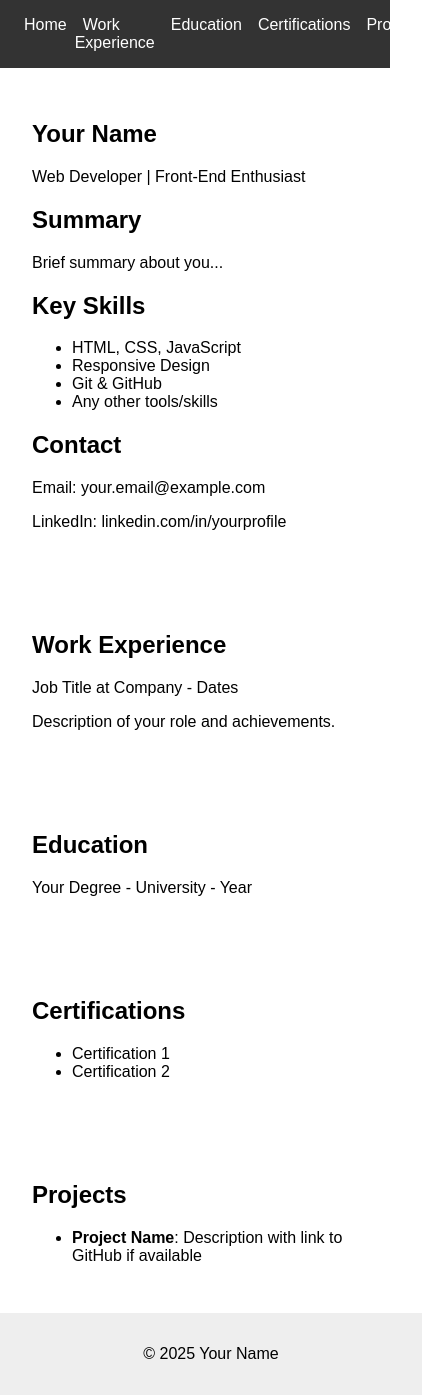
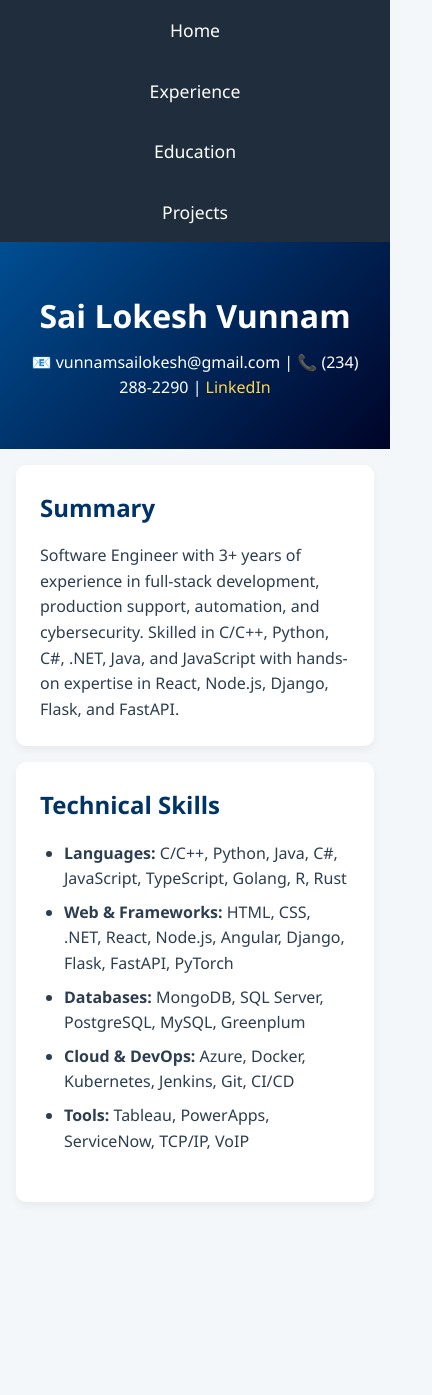
Before and after one commit to sailokesh33/webfolio, a plain HTML site: page index.html in a window 390 px wide. Shown: the whole page, 432 px wide, since content can reach past the window. After the commit the page ends 1218 px from the top, so only its background shows below. Drawn offline with Linux system fonts and the light colour scheme.

Commit message:
Add files via upload
new files

```diff
--- a/index.html
+++ b/index.html
@@ -1,71 +1,41 @@
 <!DOCTYPE html>
 <html lang="en">
 <head>
-  <meta charset="UTF-8" />
-  <meta name="viewport" content="width=device-width, initial-scale=1.0"/>
-  <title>My Portfolio</title>
-  <link rel="stylesheet" href="style.css"/>
+  <meta charset="UTF-8">
+  <title>Sai Lokesh Vunnam | Portfolio</title>
+  <link rel="stylesheet" href="style.css">
 </head>
 <body>
+  <nav>
+    <ul>
+      <li><a href="index.html">Home</a></li>
+      <li><a href="experience.html">Experience</a></li>
+      <li><a href="education.html">Education</a></li>
+      <li><a href="projects.html">Projects</a></li>
+    </ul>
+  </nav>
+
   <header>
-    <nav>
-      <ul>
-        <li><a href="#home">Home</a></li>
-        <li><a href="#work">Work Experience</a></li>
-        <li><a href="#education">Education</a></li>
-        <li><a href="#certifications">Certifications</a></li>
-        <li><a href="#projects">Projects</a></li>
-      </ul>
-    </nav>
+    <h1>Sai Lokesh Vunnam</h1>
+    <p>📧 vunnamsailokesh@gmail.com | 📞 (234) 288-2290 |
+      <a href="https://www.linkedin.com/in/sai-lokesh-vunnam-5633b0151" target="_blank">LinkedIn</a>
+    </p>
   </header>
 
-  <section id="home">
-    <h1>Your Name</h1>
-    <p>Web Developer | Front-End Enthusiast</p>
+  <section>
     <h2>Summary</h2>
-    <p>Brief summary about you...</p>
-    <h2>Key Skills</h2>
-    <ul>
-      <li>HTML, CSS, JavaScript</li>
-      <li>Responsive Design</li>
-      <li>Git & GitHub</li>
-      <li>Any other tools/skills</li>
-    </ul>
-    <h2>Contact</h2>
-    <p>Email: your.email@example.com</p>
-    <p>LinkedIn: linkedin.com/in/yourprofile</p>
+    <p>Software Engineer with 3+ years of experience in full-stack development, production support, automation, and cybersecurity. Skilled in C/C++, Python, C#, .NET, Java, and JavaScript with hands-on expertise in React, Node.js, Django, Flask, and FastAPI.</p>
   </section>
 
-  <section id="work">
-    <h2>Work Experience</h2>
-    <p>Job Title at Company - Dates</p>
-    <p>Description of your role and achievements.</p>
-  </section>
-
-  <section id="education">
-    <h2>Education</h2>
-    <p>Your Degree - University - Year</p>
-  </section>
-
-  <section id="certifications">
-    <h2>Certifications</h2>
+  <section>
+    <h2>Technical Skills</h2>
     <ul>
-      <li>Certification 1</li>
-      <li>Certification 2</li>
+      <li><strong>Languages:</strong> C/C++, Python, Java, C#, JavaScript, TypeScript, Golang, R, Rust</li>
+      <li><strong>Web & Frameworks:</strong> HTML, CSS, .NET, React, Node.js, Angular, Django, Flask, FastAPI, PyTorch</li>
+      <li><strong>Databases:</strong> MongoDB, SQL Server, PostgreSQL, MySQL, Greenplum</li>
+      <li><strong>Cloud & DevOps:</strong> Azure, Docker, Kubernetes, Jenkins, Git, CI/CD</li>
+      <li><strong>Tools:</strong> Tableau, PowerApps, ServiceNow, TCP/IP, VoIP</li>
     </ul>
   </section>
-
-  <section id="projects">
-    <h2>Projects</h2>
-    <ul>
-      <li><strong>Project Name</strong>: Description with link to GitHub if available</li>
-    </ul>
-  </section>
-
-  <footer>
-    <p>© 2025 Your Name</p>
-  </footer>
-
-  <script src="script.js"></script>
 </body>
 </html>
--- a/style.css
+++ b/style.css
@@ -1,45 +1,90 @@
-body {
-  font-family: Arial, sans-serif;
+/* Reset + base */
+* {
   margin: 0;
   padding: 0;
+  box-sizing: border-box;
+}
+body {
+  font-family: 'Segoe UI', Tahoma, Geneva, Verdana, sans-serif;
+  background-color: #f4f7fa;
+  color: #2c3e50;
+  line-height: 1.6;
 }
 
+/* Navigation */
 nav {
-  background-color: #333;
-  color: #fff;
-  padding: 1em;
-  position: sticky;
-  top: 0;
+  background-color: #1f2d3d;
+  padding: 1em 0;
 }
-
 nav ul {
   list-style: none;
   display: flex;
-  justify-content: space-around;
-  margin: 0;
-  padding: 0;
+  justify-content: center;
+  gap: 2rem;
+}
+nav ul li a {
+  color: #fff;
+  text-decoration: none;
+  font-weight: 500;
+  font-size: 1.1rem;
+}
+nav ul li a:hover {
+  border-bottom: 2px solid #00bcd4;
 }
 
-nav ul li a {
-  color: white;
+/* Header */
+header {
+  background: linear-gradient(135deg, #004e92, #000428);
+  color: #fff;
+  padding: 3em 1em;
+  text-align: center;
+}
+header h1 {
+  font-size: 2.5rem;
+  margin-bottom: 0.5rem;
+}
+header p a {
+  color: #ffd54f;
   text-decoration: none;
-  padding: 0.5em;
+}
+header p a:hover {
+  text-decoration: underline;
 }
 
-nav ul li a:hover {
-  background-color: #555;
-  border-radius: 5px;
+/* Section */
+section {
+  max-width: 1000px;
+  margin: 2rem auto;
+  background-color: #fff;
+  padding: 2rem;
+  border-radius: 10px;
+  box-shadow: 0 4px 10px rgba(0, 0, 0, 0.05);
+}
+section h2, section h3 {
+  color: #003366;
+  margin-bottom: 1rem;
+}
+section ul {
+  padding-left: 1.5rem;
+  margin-bottom: 1.5rem;
+}
+section li {
+  margin-bottom: 0.5rem;
 }
 
-section {
-  padding: 2em;
+/* Responsive */
+@media (max-width: 768px) {
+  nav ul {
+    flex-direction: column;
+    align-items: center;
+  }
+
+  header h1 {
+    font-size: 2rem;
+  }
+
+  section {
+    margin: 1rem;
+    padding: 1.5rem;
+  }
 }
-
-footer {
-  background-color: #eee;
-  text-align: center;
-  padding: 1em;
-  position: relative;
-  bottom: 0;
-  width: 100%;
-}
```
Also changed, not shown: education.html (added, +35 -0 lines), experience.html (added, +42 -0 lines), projects.html (added, +37 -0 lines).
